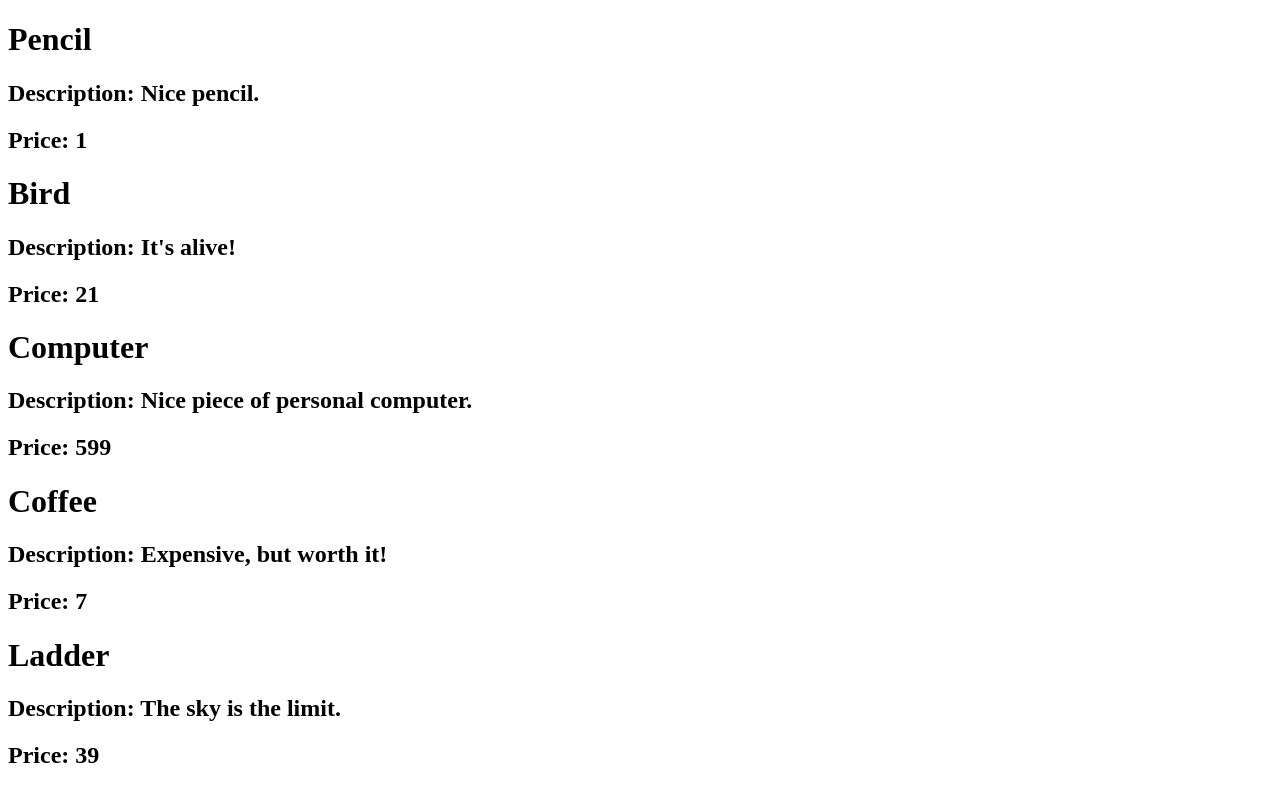
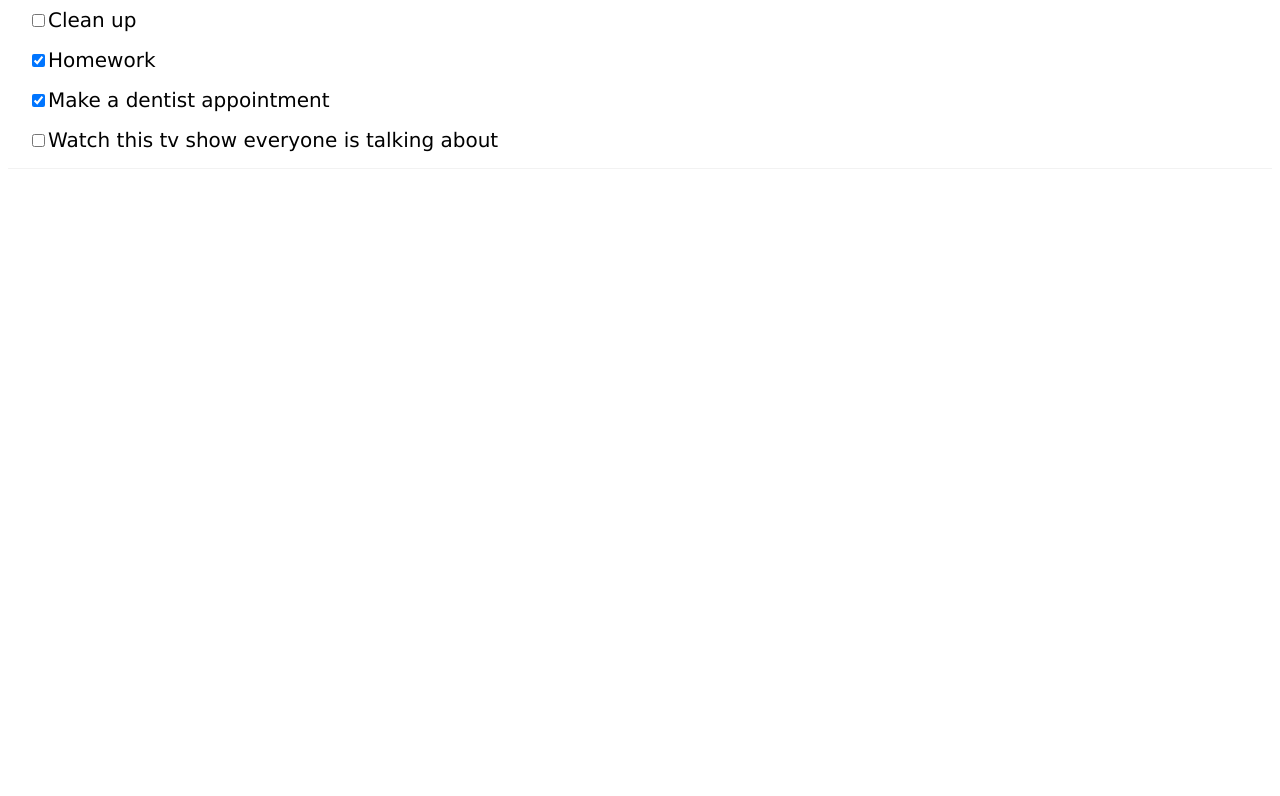
Before and after one commit to PhilDusseldorf/react-course, a React (Create React App) app: page / in a window 1280 px wide. Shown: the top 796 px of the page. Built offline with nearby package versions, Linux system fonts and the light colour scheme.

Commit message:
finished Todo App Part 3

```diff
--- a/src/components/TodoItem.js
+++ b/src/components/TodoItem.js
@@ -1,12 +1,12 @@
 import React from "react";
 import './TodoItem.css';
 
-function TodoItem() {
+function TodoItem(props) {
     return (
         <div>
             <label className="todo-label">
-                <input type="checkbox" />
-                Placeholder
+                <input type="checkbox" checked={props.item.completed} />
+                {props.item.task}
             </label><p />
         </div>
     );
--- /dev/null
+++ b/src/components/todoData.js
@@ -0,0 +1,24 @@
+const todoData = [
+    {
+        id: 1,
+        task: "Clean up",
+        completed: false
+    },
+    {
+        id: 2,
+        task: "Homework",
+        completed: true
+    },
+    {
+        id: 3,
+        task: "Make a dentist appointment",
+        completed: true
+    },
+    {
+        id: 4,
+        task: "Watch this tv show everyone is talking about",
+        completed: false
+    },
+]
+
+export default todoData;
```
Also changed, not shown: src/index.js (+16 -1 lines).
